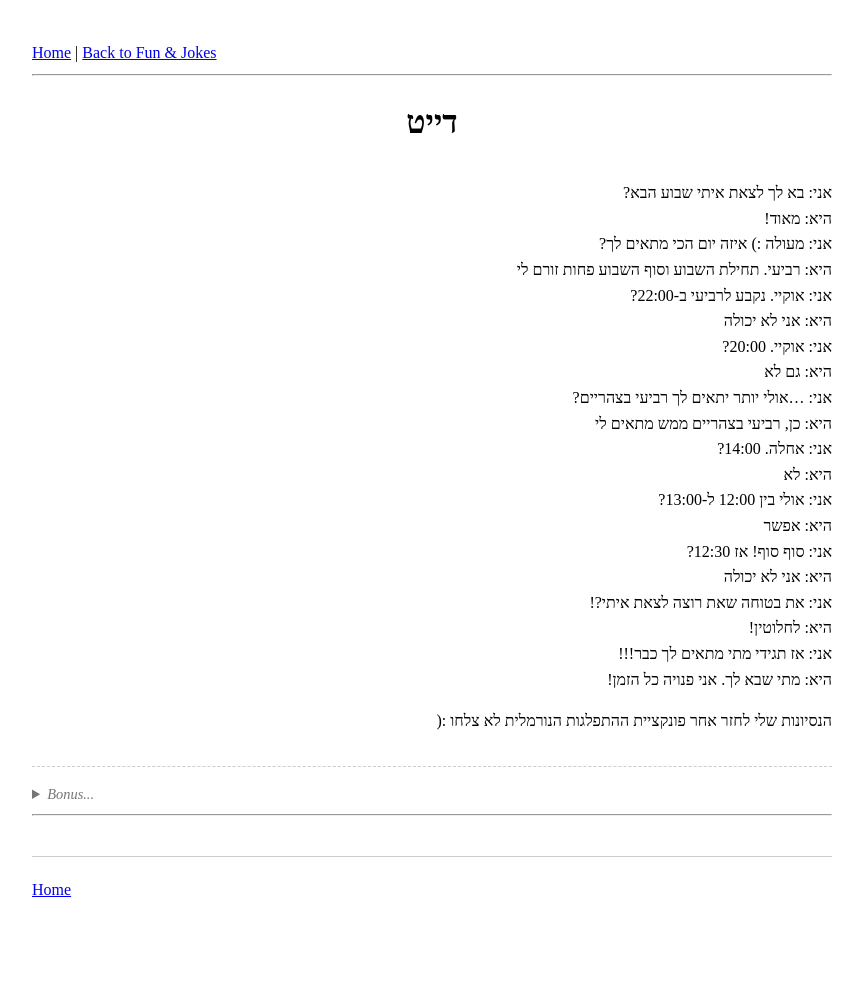
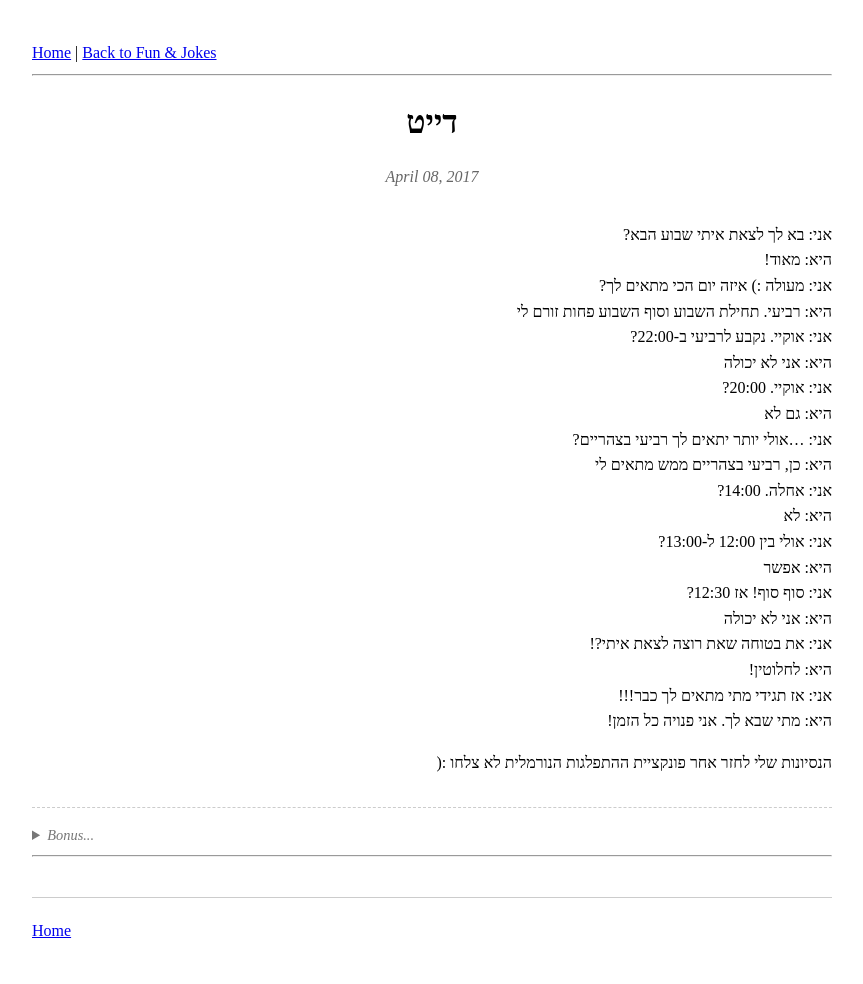
Before and after one commit to smitke6/smitke6.github.io, a Jekyll site: the page built from archive/he/2017-04-08-date.md, in a window 1280 px wide. Shown: the whole page, without its empty margins (208-1071 px from the left). Built offline with Jekyll 4.4.1, drawn with Linux system fonts in a browser that asks for light colours; before the commit the page ends 942 px from its top, so only the background shows below that.

Commit message:
Update 2017-04-08-date.md

```diff
--- a/archive/he/2017-04-08-date.md
+++ b/archive/he/2017-04-08-date.md
@@ -2,6 +2,7 @@
 layout: post
 category: joke
 title: "דייט"
+date: 2017-04-08
 first_comment: "מצד שני, הייתי צריך לדעת מראש שזה לא ילך. חבר שלי פורייה ניסה עליה את משפט הפתיחה הכי מפורסם שלו, וזה לא עשה לה כלום!"
 ---
 
```
